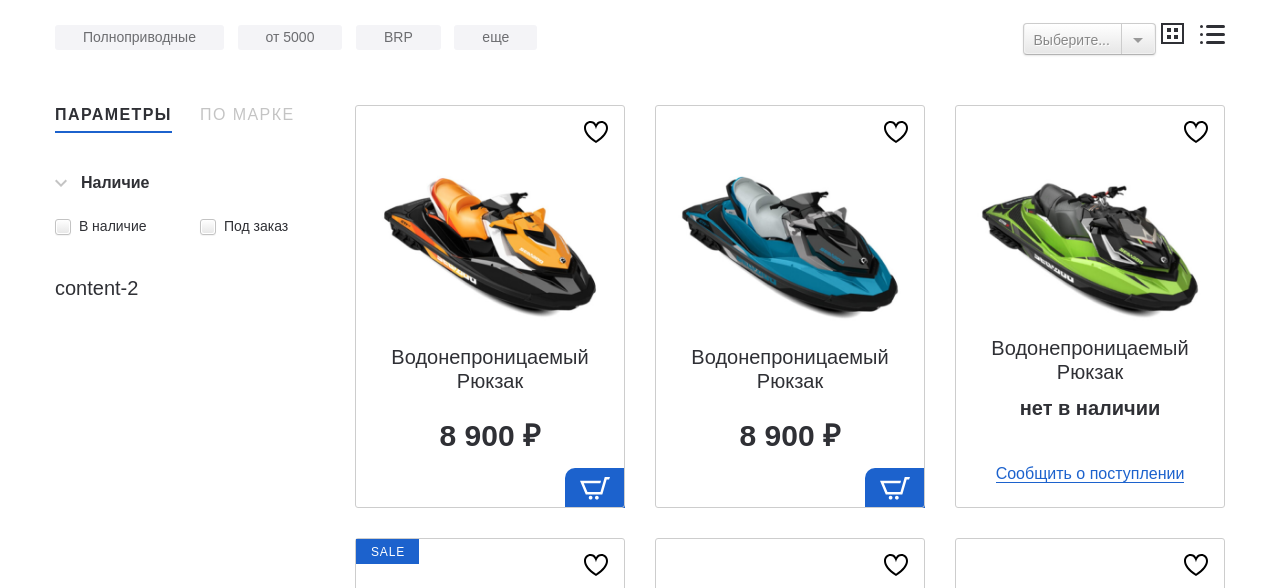
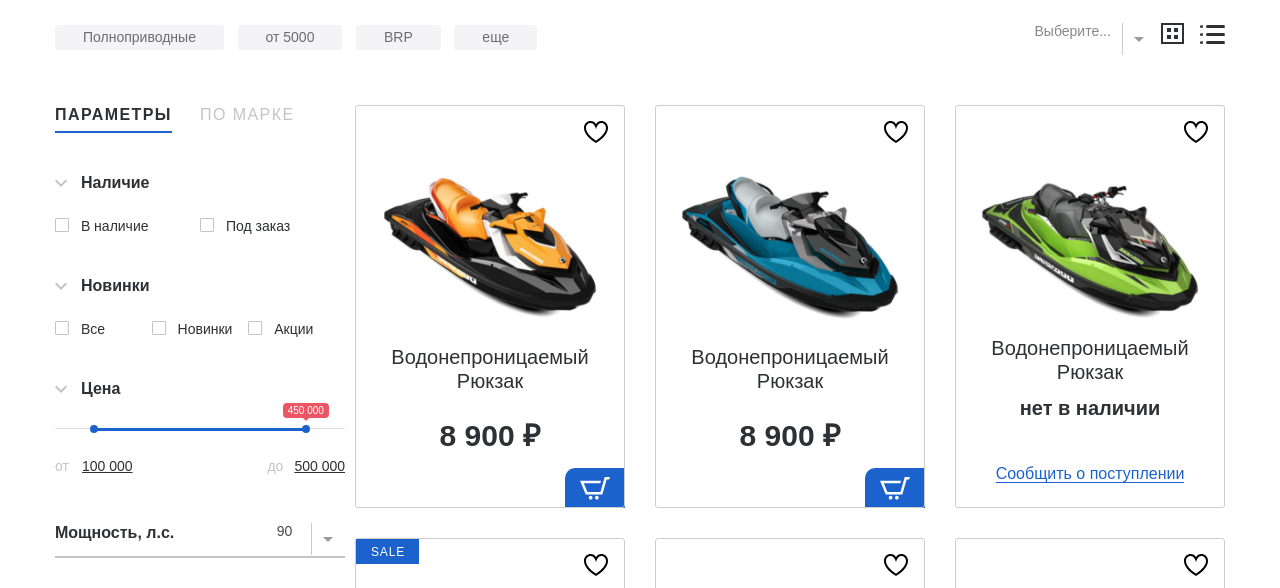
Before and after one commit to Evgeny-Laznevoy/StoreMoto, a website: page app/catalog.html in a window 1280 px wide. Shown: the part 356-944 px from the top of the page. Drawn offline with nearby package versions, Linux system fonts and the light colour scheme.

Commit message:
layout section filters

```diff
--- a/app/catalog.html
+++ b/app/catalog.html
@@ -205,18 +205,56 @@
                       </div>
                     </li>
                     <li class="aside-filter__item-drop">
-
+                      <p class="aside-filter__item-title filter__item-drop filter__item-drop--active">Новинки</p>
+                      <div class="aside-filter__content aside-filter__content-radio">
+                        <div class="aside-filter__content-box">
+                          <label class="aside-filter__content-label">
+                            <input class="filter-style" name="radio" type="radio">
+                            Все
+                          </label>
+                        </div>
+                        <div class="aside-filter__content-box">
+                          <label class="aside-filter__content-label">
+                            <input class="filter-style" name="radio" type="radio">
+                            Новинки
+                          </label>
+                        </div>
+                        <div class="aside-filter__content-box">
+                          <label class="aside-filter__content-label">
+                            <input class="filter-style" name="radio" type="radio">
+                            Акции
+                          </label>
+                        </div>
+                      </div>
                     </li>
                     <li class="aside-filter__item-drop">
+                      <p class="aside-filter__item-title filter__item-drop filter__item-drop--active">Цена</p>
+                      <div class="aside-filter__content">
+                        <input type="text" class="js-range-slider" name="my_range" value=""
+                          data-from="150000"
+                          data-to="450000"
+                        />
+                      </div>
+                    </li>
 
-                    </li>
                     <li class="aside-filter__item-list">
+                      <div class="filter__item-list">
+                        <p class="filter__item-listtitle">Мощность, л.с.</p>
+                        <select class="filter-style filter__item-listselect">
+                          <option>90</option>
+                          <option>130</option>
+                          <option>154</option>
+                          <option>230</option>
+                        </select>
+                      </div>
+                      <div class="filter__item-list">
 
+                      </div>
                     </li>
                   </ul>
                 </form>
               </div>
-              <div class="tabs-content aside-filter__tabs-content">content-2</div>
+              <div class="tabs-content aside-filter__tabs-content"></div>
             </div>
           </div>
         </aside>
--- a/app/js/main.js
+++ b/app/js/main.js
@@ -39,4 +39,10 @@ $(function () {
     $(this).toggleClass('filter__item-drop--active');
     $(this).next().slideToggle('200');
   });
+
+  $(".js-range-slider").ionRangeSlider({
+    type: 'double',
+    min: 100000,
+    max: 500000,
+  });
 });
--- a/app/scss/style.scss
+++ b/app/scss/style.scss
@@ -1020,6 +1020,8 @@
 
   &__content {
     display: flex;
+    flex-wrap: wrap;
+    margin-top: 20px;
 
     &-box {
       width: 50%;
@@ -1065,12 +1067,16 @@
       @extend %sf-bold;
       padding-left: 26px;
     }
+    &-list {
+      margin: 80px 0 40px;
+      border-bottom: 2px solid #c4c4c4;
+    }
   }
 }
 
 //global class
 .filter__item-drop {
-  margin-bottom: 20px;
+  // margin-bottom: 20px;
   position: relative;
   cursor: pointer;
   &::before {
@@ -1088,4 +1094,152 @@
   }
 }
 
+.jq-checkbox,
+.jq-radio {
+  background: #ffffff;
+  width: 14px;
+  height: 14px;
+  border: 1px solid #c4c4c4;
+  border-radius: 1px;
+  box-shadow: none;
+  vertical-align: -1px;
+  margin: 0 8px 0 0;
+}
+
+.jq-checkbox.checked,
+.jq-radio.checked {
+  background: #1c62cd;
+  // border: none;
+}
+
+.jq-checkbox.checked .jq-checkbox__div {
+  width: 8px;
+  height: 6px;
+  margin: 3px 0 0 2px;
+  border-bottom: none;
+  border-left: none;
+  transform: rotate(0);
+  color: transparent;
+  background-image: url("../img/Checked-icon.svg");
+}
+
+.jq-radio.checked .jq-radio__div {
+  width: 0;
+  height: 0;
+  margin: 0;
+  border-radius: 0;
+  background: transparent;
+  box-shadow: none;
+}
+
+.aside-filter__content.aside-filter__content-radio {
+  flex-wrap: nowrap;
+}
+
+//RangeSlider plugin
+.irs--flat {
+  width: 100%;
+  margin-top: -15px;
+}
+
+.irs-from {
+  display: none;
+}
+
+.irs--flat .irs-min,
+.irs--flat .irs-max {
+  top: 55px;
+  padding: 0;
+  font-size: 14px;
+  line-height: 17px;
+  text-decoration-line: underline;
+  color: #2f3035;
+  background-color: transparent;
+  text-shadow: none;
+  visibility: visible !important;
+  padding-left: 27px;
+}
+
+.irs-min::before,
+.irs-max::before {
+  font-size: 14px;
+  line-height: 17px;
+  color: #c4c4c4;
+  text-decoration: none;
+  position: absolute;
+  left: 0;
+}
+
+.irs-min::before {
+  content: "от";
+}
+
+.irs-max::before {
+  content: "до";
+}
+
+.irs--flat .irs-line {
+  top: 25px;
+  height: 1px;
+  background-color: #e0e0e0;
+  border-radius: 0;
+}
+
+.irs--flat .irs-bar {
+  top: 25px;
+  height: 3px;
+  background-color: #1c62cd;
+}
+
+.irs--flat .irs-handle {
+  top: 22px;
+  width: 8px;
+  height: 8px;
+  background-color: #1c62cd;
+  border-radius: 50%;
+}
+
+.irs--flat .irs-handle > i:first-child,
+.irs--flat .irs-handle.state_hover > i:first-child,
+.irs--flat .irs-handle:hover > i:first-child {
+  background: transparent;
+}
+
+
+//selected 3
+.filter__item {
+  &-list {
+    display: flex;
+    justify-content: space-between;
+  }
+
+  &-listtitle {
+    font-size: 16px;
+    line-height: 19px;
+    padding-bottom: 14px;
+    @extend %sf-bold;
+  }
+
+  &-listselect {
+    font-size: 14px;
+    line-height: 17px;
+    color: #48494d;
+  }
+}
+
+.jq-selectbox__select {
+  font-size: 14px;
+  line-height: 17px;
+  color: #48494d;
+  height: 32px;
+  padding: 0 45px 0 10px;
+  border-radius: 0;
+  background: transparent;
+  box-shadow: none;
+  text-shadow: none;
+  border: none;
+}
+
+
+
 @import "media";
```
Also changed, not shown: app/css/style.min.css, app/img/Checked-icon.svg (added).
